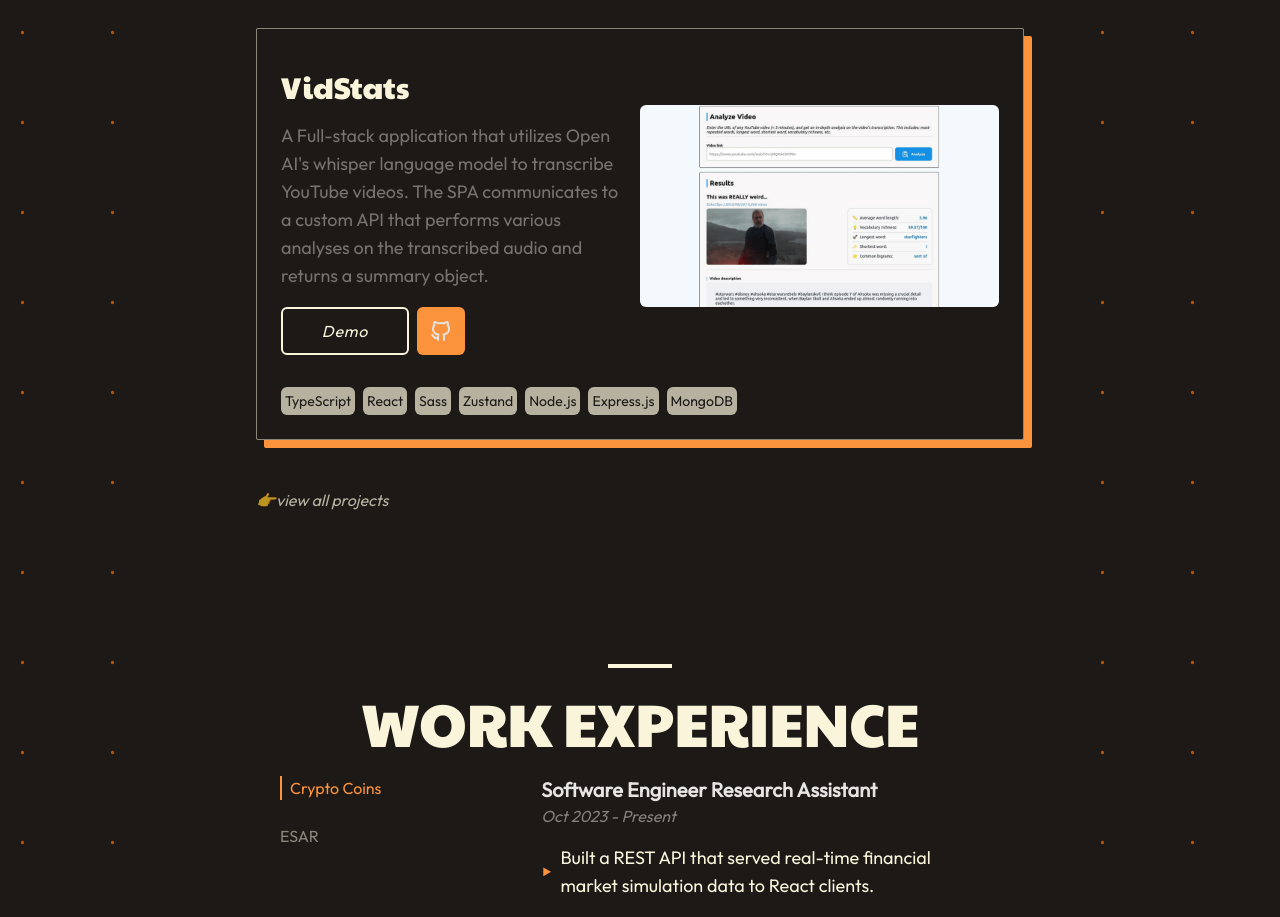
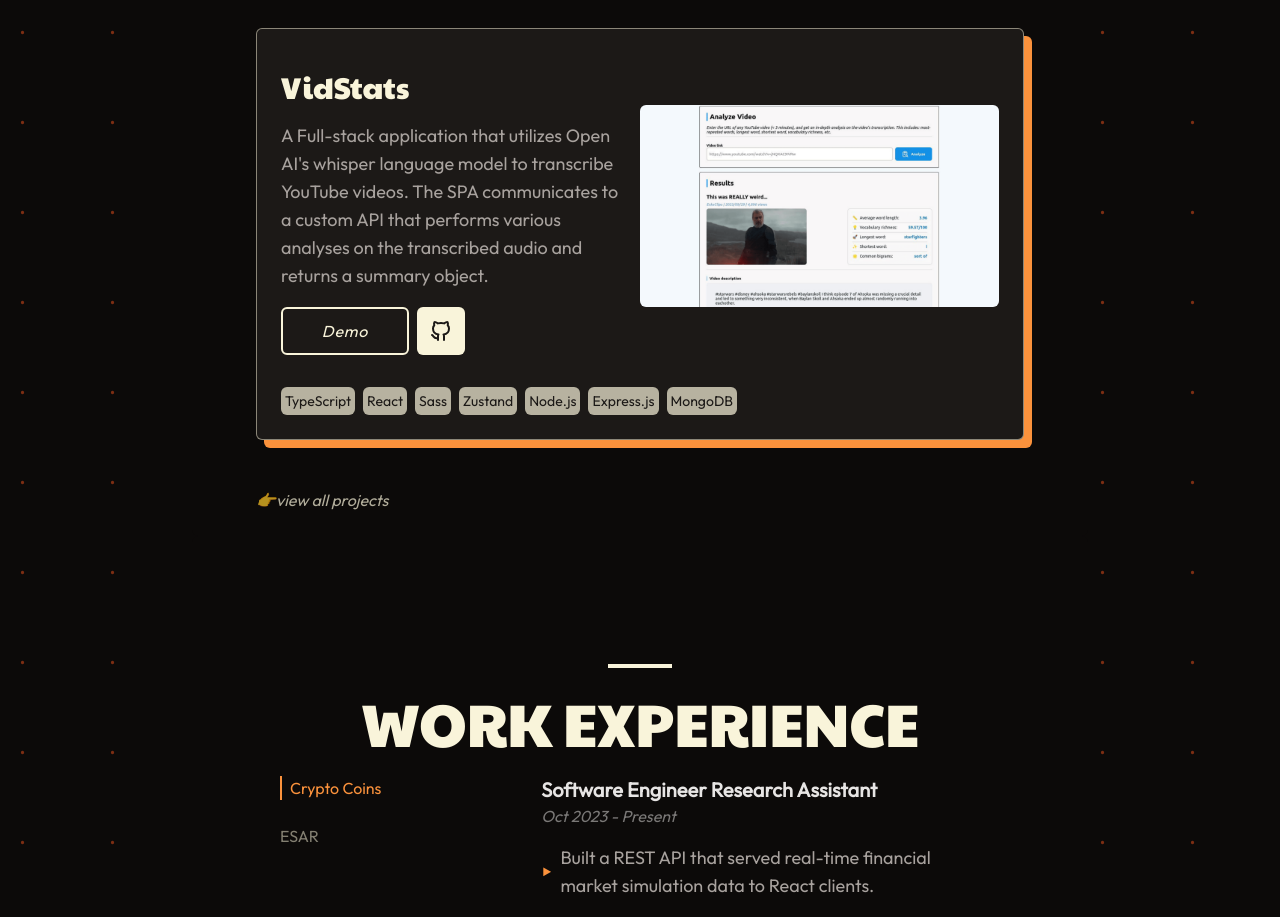
Before and after one commit to Juanfec4/portfolio-v2, a Next.js app: page / in a window 1280 px wide. Shown: the part 1880-2797 px from the top of the page. Built offline with nearby package versions, Linux system fonts and the light colour scheme.

Commit message:
Test styling.

```diff
--- a/src/app/layout.tsx
+++ b/src/app/layout.tsx
@@ -17,7 +17,7 @@
   return (
     <html
       lang="en"
-      className="bg-stone-900 text-stone-200 dot-background overflow-x-hidden"
+      className="bg-stone-950 text-stone-200 dot-background overflow-x-hidden"
     >
       <body className={outfit.className}>{children}</body>
     </html>
--- a/src/app/page.tsx
+++ b/src/app/page.tsx
@@ -22,7 +22,7 @@
       <WorkExperience />
       <Skills />
       <Contact />
-      <footer className="bg-stone-900 text-center p-6">
+      <footer className="bg-stone-950 text-center p-6">
         ©2023 JUAN CARDENAS
       </footer>
     </main>
--- a/src/components/BackdropContainer.tsx
+++ b/src/components/BackdropContainer.tsx
@@ -7,10 +7,10 @@
 const BackdropContainer: FC<BackdropContainerProps> = ({ children }) => {
   return (
     <div className="relative z-10">
-      <div className="bg-stone-900 p-6 border border-white-mimosa/50 rounded-sm hover:translate-x-2 hover:translate-y-2 transition duration-200 group">
+      <div className="bg-stone-900 p-6 border border-white-mimosa/50 rounded-md hover:translate-x-2 hover:translate-y-2 transition duration-200 group">
         {children}
       </div>
-      <div className="absolute top-0 left-0 bottom-0 right-0 -z-10 bg-orange-400 translate-x-2 translate-y-2 rounded-sm"></div>
+      <div className="absolute top-0 left-0 bottom-0 right-0 -z-10 bg-orange-400 translate-x-2 translate-y-2 rounded-md"></div>
     </div>
   );
 };
--- a/src/components/Button.tsx
+++ b/src/components/Button.tsx
@@ -89,7 +89,7 @@
         href={link}
         role="button"
         target="_blank"
-        className="w-12 h-12 bg-orange-400 flex rounded-md items-center justify-center hover:text-stone-900 hover:bg-white-mimosa transition duration-200"
+        className="w-12 h-12 bg-white-mimosa flex rounded-md items-center justify-center text-stone-900 hover:bg-orange-400 hover:text-white-mimosa transition duration-200"
       >
         {Icon && <Icon className="h-6 w-6" />}
       </a>
--- a/src/components/Contact.tsx
+++ b/src/components/Contact.tsx
@@ -11,7 +11,8 @@
 const Contact: FC = () => {
   return (
     <section id="contact" className="md:px-16 py-16 my-24">
-      <div className="w-full bg-white-mimosa md:rounded-md p-6">
+      <div className="relative z-10">
+        <div className="w-full bg-white-mimosa md:rounded-md p-6 hover:translate-x-2 hover:translate-y-2 transition duration-200">
           <h2
             className={
               "text-stone-900 text-3xl text-center" + " " + paytoneOne.className
@@ -19,7 +20,7 @@
           >
             CONTACT
           </h2>
-        <Paragraph type={ParagraphType.Accent}>
+          <Paragraph type={ParagraphType.Black}>
             Feel free to reach out to me if you want to collaborate on a project
             together, have a question, or simply want to connect.
           </Paragraph>
@@ -50,6 +51,8 @@
             />
           </div>
         </div>
+        <div className="absolute inset-0 rounded-md hidden md:block bg-orange-400 -z-10 translate-x-2 translate-y-2"></div>
+      </div>
     </section>
   );
 };
--- a/src/components/Navbar.tsx
+++ b/src/components/Navbar.tsx
@@ -41,7 +41,7 @@
   );
 
   return (
-    <nav className="bg-stone-900 p-6 sticky top-0 z-50 border-b hidden md:block">
+    <nav className="bg-stone-950 p-6 sticky top-0 z-50 border-b hidden md:block transition duration-200">
       <ul className="flex gap-6 items-center justify-center">
         {links.map((link, index) => {
           return (
--- a/src/components/Paragraph.tsx
+++ b/src/components/Paragraph.tsx
@@ -3,6 +3,7 @@
 export enum ParagraphType {
   Regular,
   Accent,
+  Black,
 }
 
 //Paragraph props
@@ -23,7 +24,7 @@
       return (
         <p
           className={
-            "max-w-[50ch] md:max-w-[60ch] text-stone-500 md:text-lg mb-4 indent-8"
+            "max-w-[50ch] md:max-w-[60ch] text-stone-400 md:text-lg mb-4 indent-8"
           }
         >
           {children}
@@ -32,7 +33,27 @@
     return (
       <p
         className={
-          "max-w-[50ch] md:max-w-[60ch] text-stone-500 md:text-lg my-4"
+          "max-w-[50ch] md:max-w-[60ch] text-stone-400 md:text-lg my-4"
+        }
+      >
+        {children}
+      </p>
+    );
+  } else if (type === ParagraphType.Black) {
+    if (indent)
+      return (
+        <p
+          className={
+            "max-w-[50ch] md:max-w-[60ch] text-stone-900 md:text-lg mb-4 indent-8 text-wrap"
+          }
+        >
+          {children}
+        </p>
+      );
+    return (
+      <p
+        className={
+          "max-w-[50ch] md:max-w-[60ch] text-stone-900 md:text-lg my-4"
         }
       >
         {children}
--- a/src/components/Projects.tsx
+++ b/src/components/Projects.tsx
@@ -6,7 +6,7 @@
 const Projects: FC = () => {
   return (
     <section
-      className="bg-stone-900 p-6 sm:px-16 py-6 rounded-md"
+      className="bg-stone-950 p-6 sm:px-16 py-6 rounded-md"
       id="projects"
     >
       <Line />
--- a/src/components/Skills.tsx
+++ b/src/components/Skills.tsx
@@ -6,7 +6,10 @@
 
 const Skills: FC = () => {
   return (
-    <section className="bg-stone-900 flex flex-col items-center" id="skills">
+    <section
+      className="bg-stone-950 flex flex-col items-center rounded-md mt-32"
+      id="skills"
+    >
       <div className="max-w-4xl w-screen px-6 sm:px-16 py-6  text-white-mimosa">
         <Line />
         <Title text="SKILLS" />
--- a/src/components/WorkElement.tsx
+++ b/src/components/WorkElement.tsx
@@ -1,5 +1,5 @@
 import { FC } from "react";
-import Paragraph from "./Paragraph";
+import Paragraph, { ParagraphType } from "./Paragraph";
 
 interface WorkElementProps {
   title: string;
@@ -26,7 +26,7 @@
           return (
             <li className="text-orange-400 flex items-center gap-2" key={index}>
               <p className="text-3xl">&#8227;</p>
-              <Paragraph>{bullet}</Paragraph>
+              <Paragraph type={ParagraphType.Accent}>{bullet}</Paragraph>
             </li>
           );
         })}
--- a/src/components/WorkExperience.tsx
+++ b/src/components/WorkExperience.tsx
@@ -17,7 +17,7 @@
 
   return (
     <section
-      className="px-6 sm:px-16 rounded-md bg-stone-900 pt-16"
+      className="px-6 sm:px-16 rounded-md bg-stone-950 pt-16"
       id="experience"
     >
       <Line />
```
Also changed, not shown: src/assets/dot.svg. Lines whose indentation alone changed are shown as unchanged.
